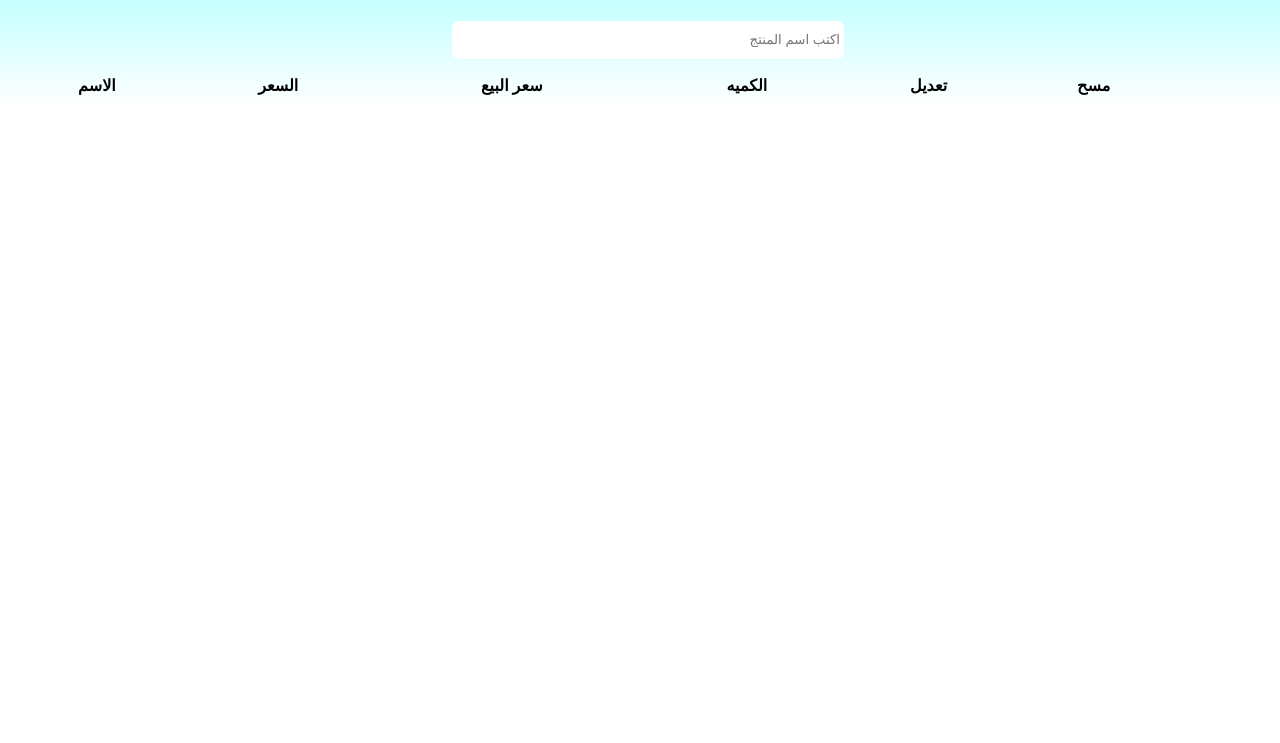
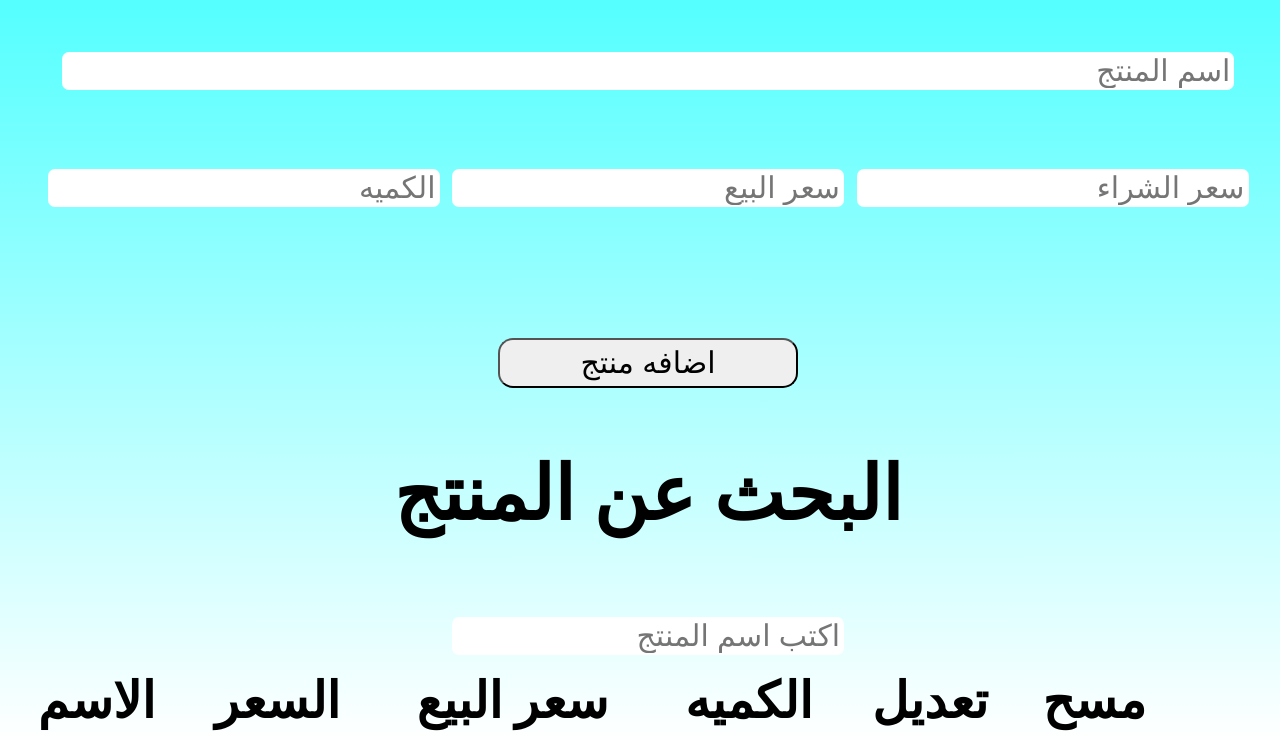
Before and after one commit to saidspeed12-ux/idk, a plain HTML site: page first project/index.html in a window 1280 px wide. Shown: the part 366-1109 px from the top of the page. Before the commit the page ends 800 px from the top, so only its background shows below. Drawn offline with Linux system fonts and the light colour scheme.

Commit message:
Update style.css

```diff
--- a/first project/style.css
+++ b/first project/style.css
@@ -3,7 +3,7 @@ body{
     background-repeat: no-repeat;
     width: 100%;
     text-align: center;
-
+    font-size: 50px;
 }
 *{
 
@@ -27,7 +27,7 @@ input{
     margin: 4px 0;
     border-radius: 7px;
     padding: 4px;
-
+    font-size: 30px;
 
 
 }
@@ -41,12 +41,12 @@ input:focus{
 
 }
 #but{
-    width: 100px;
-    height: 40px;
+    width: 300px;
+    height: 50px;
     border: auto;
     border-radius: 15px;
     cursor: pointer;
-
+    font-size: 30px;
 }
 button:hover{
     background: rgb(229, 229, 229);
```
